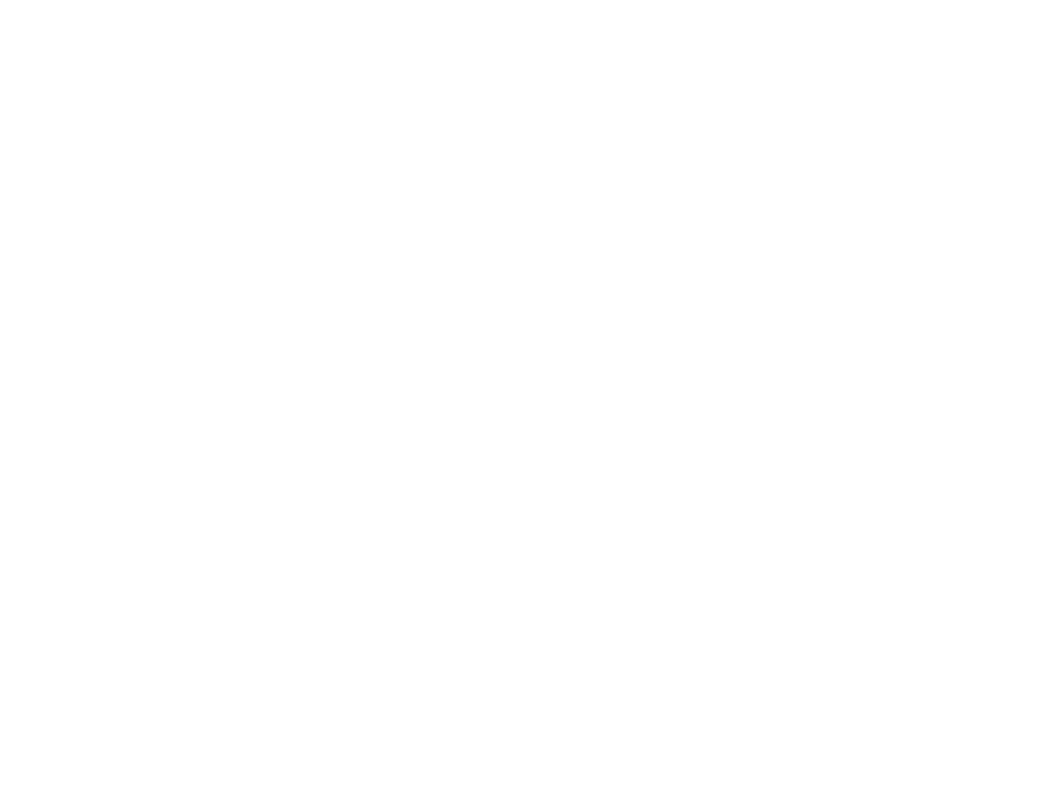
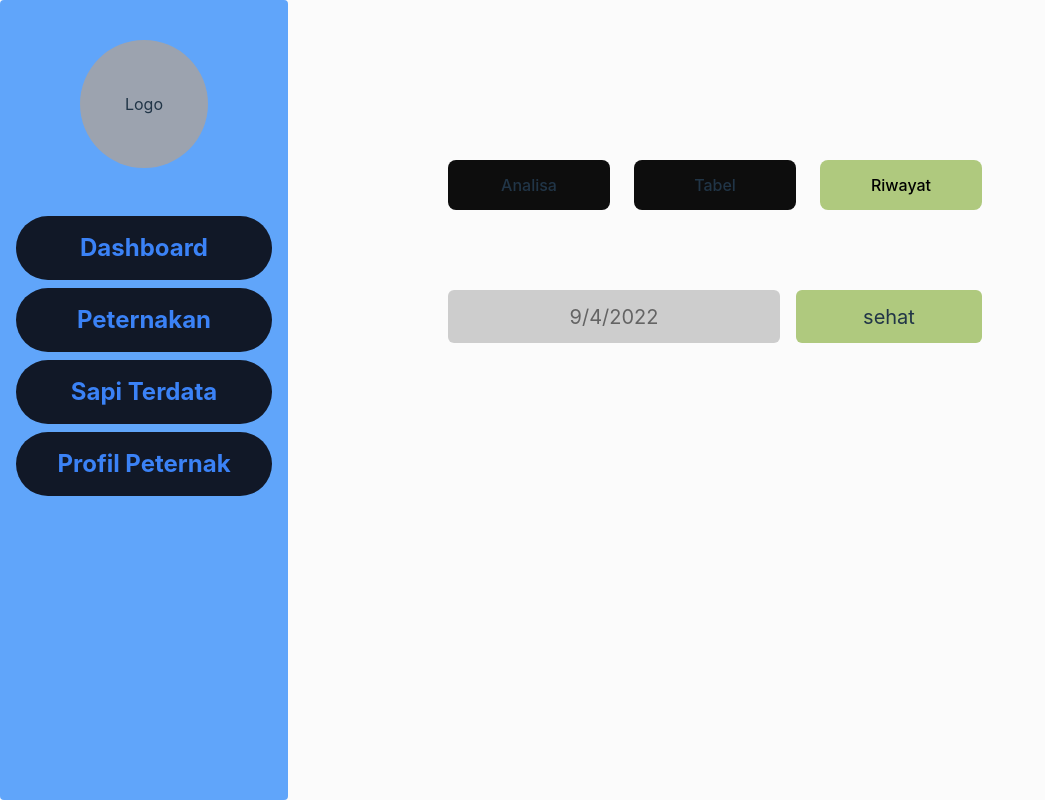
Before and after one commit to Capstone-B-14/kalkulembu-web-fe, a React (Vite) app: page /sapiterdata in a window 1280 px wide. Before the commit this address had no page. Shown: the top 802 px of the page, without its empty margins (0-1045 px from the left). Built offline with nearby package versions, Linux system fonts and the light colour scheme.

Commit message:
feat: create sapiterdata page

```diff
--- a/src/App.jsx
+++ b/src/App.jsx
@@ -1,19 +1,22 @@
-import { BrowserRouter, Route, Routes } from 'react-router-dom';
+import { BrowserRouter, Route, Routes } from "react-router-dom";
 
 // importing pages
-import HomePage from './pages/Home';
-import SignupPage from './pages/Signup';
-import PeternakanIndex from './pages/Peternakan';
-import PeternakanAnalisis from './pages/Peternakan/analisis';
+import HomePage from "./pages/Home";
+import SignupPage from "./pages/Signup";
+import PeternakanIndex from "./pages/Peternakan";
+import PeternakanAnalisis from "./pages/Peternakan/analisis";
+import SapiTerdataRiwayat from "./pages/SapiTerdata";
 
 function App() {
   return (
     <BrowserRouter>
       <Routes>
-        <Route path="/" element={<HomePage />} />
-        <Route path="/signup" element={<SignupPage />} />
-        <Route path="/peternakan" element={<PeternakanIndex />} />
-        <Route path="/peternakan/analisis" element={<PeternakanAnalisis />} />
+        <Route path='/' element={<HomePage />} />
+        <Route path='/signup' element={<SignupPage />} />
+        <Route path='/peternakan' element={<PeternakanIndex />} />
+        <Route path='/peternakan/analisis' element={<PeternakanAnalisis />} />
+        <Route path='/sapiterdata' element={<SapiTerdataRiwayat />} />
+
       </Routes>
     </BrowserRouter>
   );
--- /dev/null
+++ b/src/pages/SapiTerdata/index.jsx
@@ -0,0 +1,25 @@
+import Sidebar from "../../components/Sidebar/sidebar";
+import Button from "../../components/Button";
+
+export default function SapiTerdataRiwayat() {
+    return (
+      <>
+        <div className='flex bg-[#FBFBFB]'>
+        <div>
+          <Sidebar />
+        </div>
+          <div className=" mx-40 my-40 min-h-max">
+            <div className="flex justify-between">
+            <Button className="bg-[#0D0D0D] w-[162px] h-[50px]">Analisa</Button>
+            <Button className="bg-[#0D0D0D] w-[162px] h-[50px]">Tabel</Button>
+            <Button className="text-black bg-[#AFC97E] w-[162px] h-[50px]">Riwayat</Button>
+            </div>
+            <div className="mt-20 flex">
+              <div className="text-black opacity-60 w-[332px] h-[53px] bg-[#b0b0b0] flex justify-center items-center rounded-md text-[20px]" >9/4/2022</div>
+              <div className="w-[186px] h-[53px] bg-[#AFC97E] flex justify-center items-center rounded-md text-[20px] ml-4" >sehat</div>
+            </div>
+          </div>
+        </div>
+      </>
+    );
+  }
```
